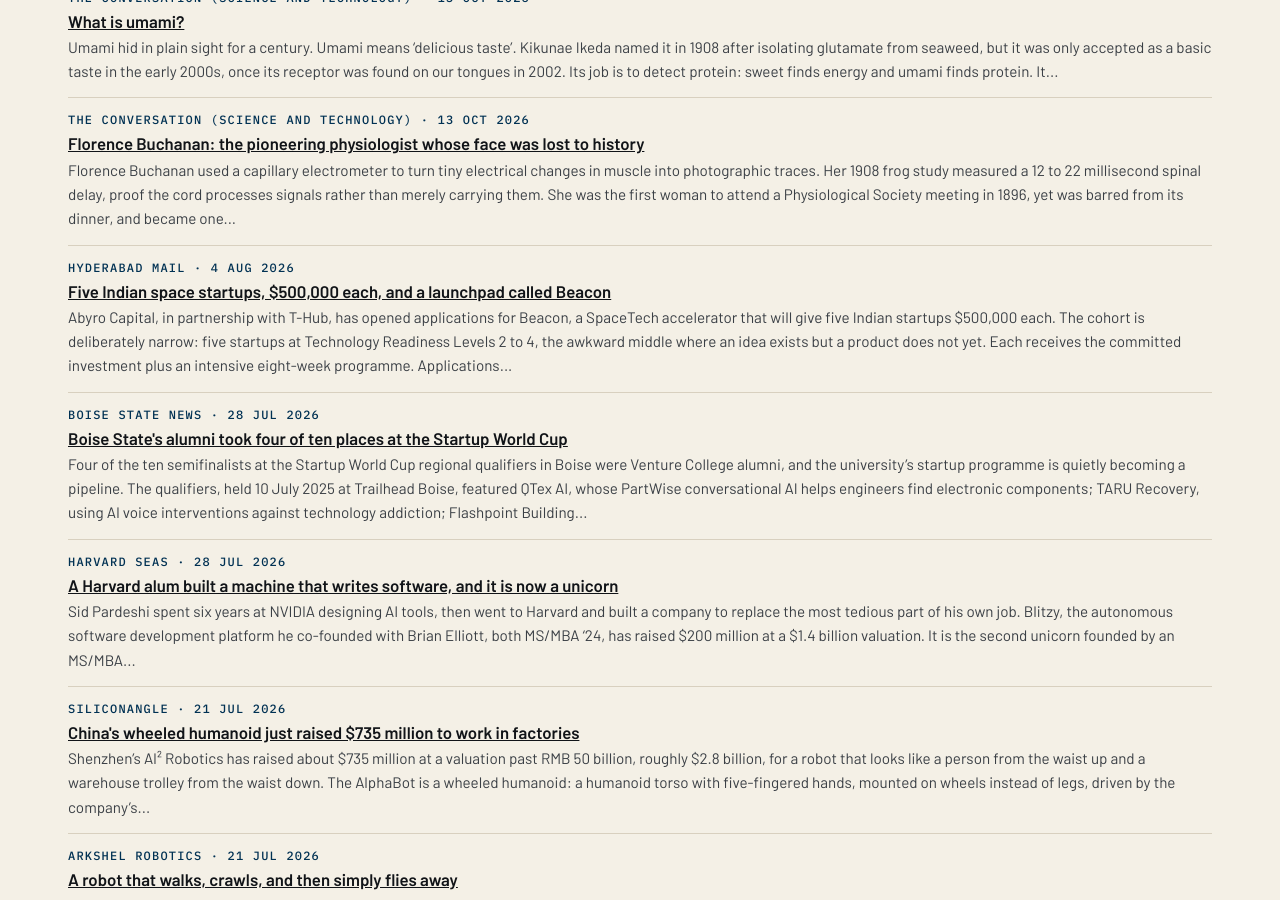
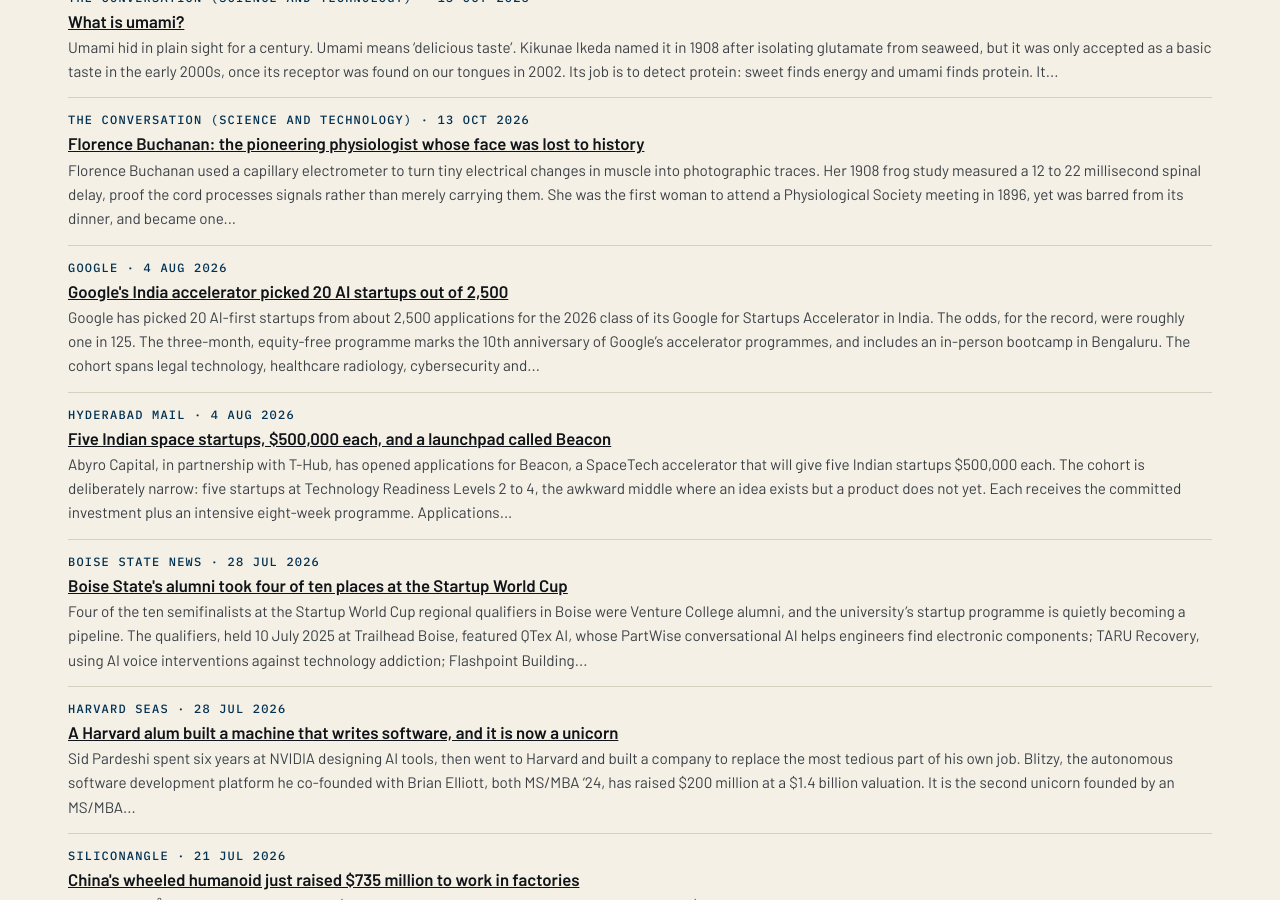
Before and after one commit to katz-news/katz.news, a Jekyll site: the page built from briefs/index.html, in a window 1280 px wide and 900 px high, scrolled down 14549 px. Built offline with Jekyll 4.4.1, drawn with Linux system fonts in a browser that asks for light colours.

Commit message:
Publish 2026-11-06

```diff
--- a/_data/build.yml
+++ b/_data/build.yml
@@ -1 +1 @@
-published_at: 2026-11-06T19:59:17Z
+published_at: 2026-11-06T20:00:07Z
--- /dev/null
+++ b/_posts/briefs/2026-11-06-googles-india-accelerator-picked-20-ai-startups-out-of-2500.md
@@ -0,0 +1,17 @@
+---
+published: true
+title: Google's India accelerator picked 20 AI startups out of 2,500
+date: 2026-08-04
+section: entrepreneurship
+source_name: Google
+source_url: https://blog.google/intl/en-in/announcing-the-2026-cohort-of-google-for-startups-accelerator-india/
+---
+Google has picked 20 AI-first startups from about 2,500 applications for the 2026 class of its Google for Startups Accelerator in India. The odds, for the record, were roughly one in 125.
+
+The three-month, equity-free programme marks the 10th anniversary of Google's accelerator programmes, and includes an in-person bootcamp in Bengaluru. The cohort spans legal technology, healthcare radiology, cybersecurity and developer tools, among others: Adalat AI, Aikenist and Zeron are among the names.
+
+The selection is a snapshot of where Indian AI is actually going. Not chatbots for their own sake, but AI applied to courts, clinics, code and security, the unglamorous infrastructure of a working country.
+
+Google takes no equity. The startups keep their companies; Google gets a front-row seat to the next generation.
+
+Conclusion: 20 out of 2,500 is not a lottery, but rather a filter, and the filter says Indian AI has grown up, fast and furious.
```
